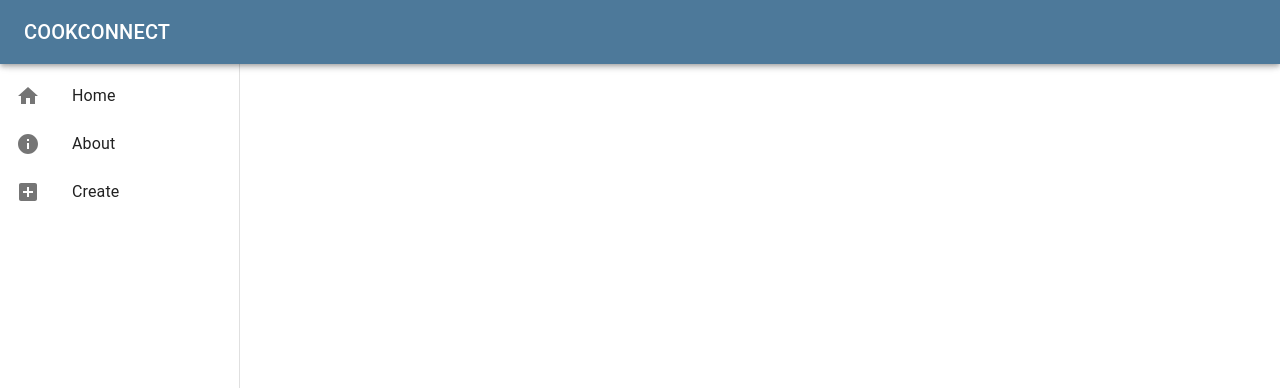
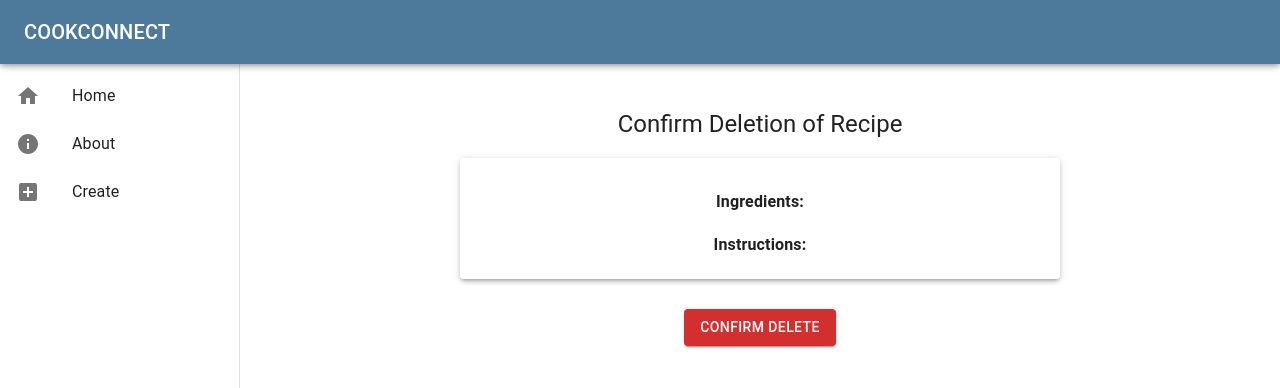
Before and after one commit to takitajwar17/CookConnect, a React (Create React App) app in the folder frontend/: page /delete/1 in a window 1280 px wide. Shown: the top 388 px of the page. Built offline with nearby package versions, Linux system fonts and the light colour scheme; no server answers.

Commit message:
feat: implement delete recipe functionality

```diff
--- a/frontend/src/App.js
+++ b/frontend/src/App.js
@@ -5,6 +5,8 @@ import About from './components/About';
 import Create from './components/Create';
 import NavBar from './components/NavBar';
 import Edit from './components/Edit';
+import Delete from './components/Delete';
+
 
 
 
@@ -21,6 +23,7 @@ function App() {
           <Route path="/about" element={<About />} />
           <Route path="/create" element={<Create />} />
           <Route path="/edit/:id" element={<Edit />} />
+          <Route path="/delete/:id" element={<Delete />} />
         </Routes>
       />
     </div>
--- /dev/null
+++ b/frontend/src/components/Delete.js
@@ -0,0 +1,73 @@
+import React, { useEffect, useState } from 'react';
+import { Box, Typography, Button, Paper, CircularProgress } from '@mui/material';
+import { useNavigate, useParams } from 'react-router-dom';
+import AxiosInstance from './axios';
+
+const Delete = () => {
+  const { id } = useParams();
+  const [recipe, setRecipe] = useState(null);
+  const [loading, setLoading] = useState(true);
+  const navigate = useNavigate();
+
+  useEffect(() => {
+    AxiosInstance.get(`recipe/${id}/`)
+      .then((res) => {
+        setRecipe(res.data);
+        setLoading(false);
+      })
+      .catch((err) => {
+        console.error(err);
+        setLoading(false);
+      });
+  }, [id]);
+
+  const handleDelete = () => {
+    AxiosInstance.delete(`recipe/${id}/`)
+      .then(() => {
+        navigate('/'); // Redirect to the homepage or list after deletion
+      })
+      .catch((error) => {
+        console.error('Error deleting recipe:', error.response?.data || error.message);
+      });
+  };
+
+  if (loading) return <CircularProgress />;
+
+  return (
+    <Box
+      sx={{
+        display: 'flex',
+        flexDirection: 'column',
+        alignItems: 'center',
+        marginTop: '20px',
+      }}
+    >
+      <Typography variant="h5" gutterBottom>
+        Confirm Deletion of Recipe
+      </Typography>
+      <Paper elevation={3} sx={{ padding: '20px', width: '80%', maxWidth: '600px', margin: '10px' }}>
+        <Typography variant="h5" component="div" sx={{fontWeight: 'bold'}}>
+          {recipe?.name}
+        </Typography>
+        <Typography variant="subtitle1" component="div" sx={{ marginTop: '10px', fontWeight: 'bold' }}>
+          Ingredients:
+        </Typography>
+        <Typography variant="body2" sx={{ marginBottom: '15px' }}>
+          {recipe?.ingredients}
+        </Typography>
+        <Typography variant="subtitle1" component="div" sx={{fontWeight: 'bold'}}>
+          Instructions:
+        </Typography>
+        <Typography variant="body2" sx={{ whiteSpace: 'pre-line' }}>
+          {recipe?.instructions}
+        </Typography>
+      </Paper>
+
+      <Button variant="contained" color="error" onClick={handleDelete} sx={{ marginTop: '20px' }}>
+        Confirm Delete
+      </Button>
+    </Box>
+  );
+}
+
+export default Delete;
--- a/frontend/src/components/Home.js
+++ b/frontend/src/components/Home.js
@@ -44,6 +44,7 @@ const Home = () => {
             <IconButton
               color="error"
               onClick={() => console.log('Delete', row.original)}
+              component = {Link} to = {`/delete/${row.original.id}`}
             >
               <DeleteIcon />
             </IconButton>
```
